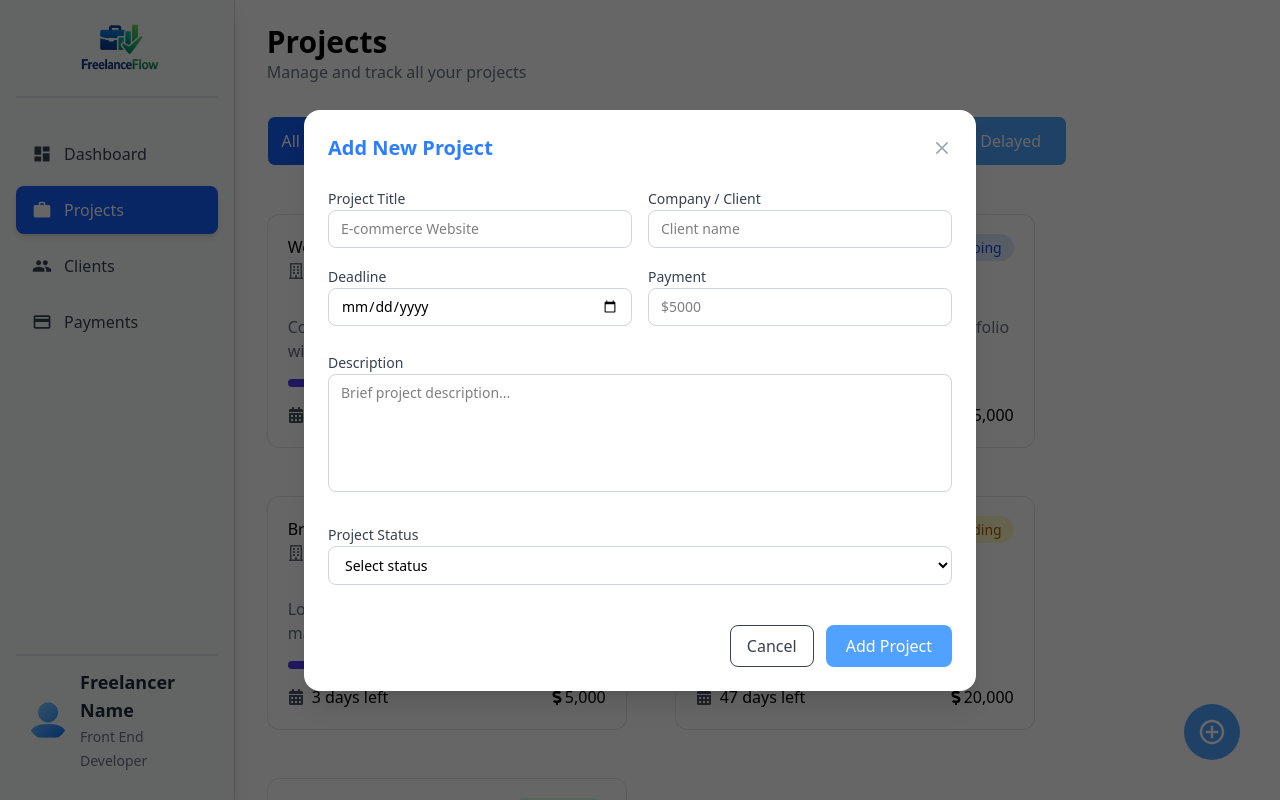
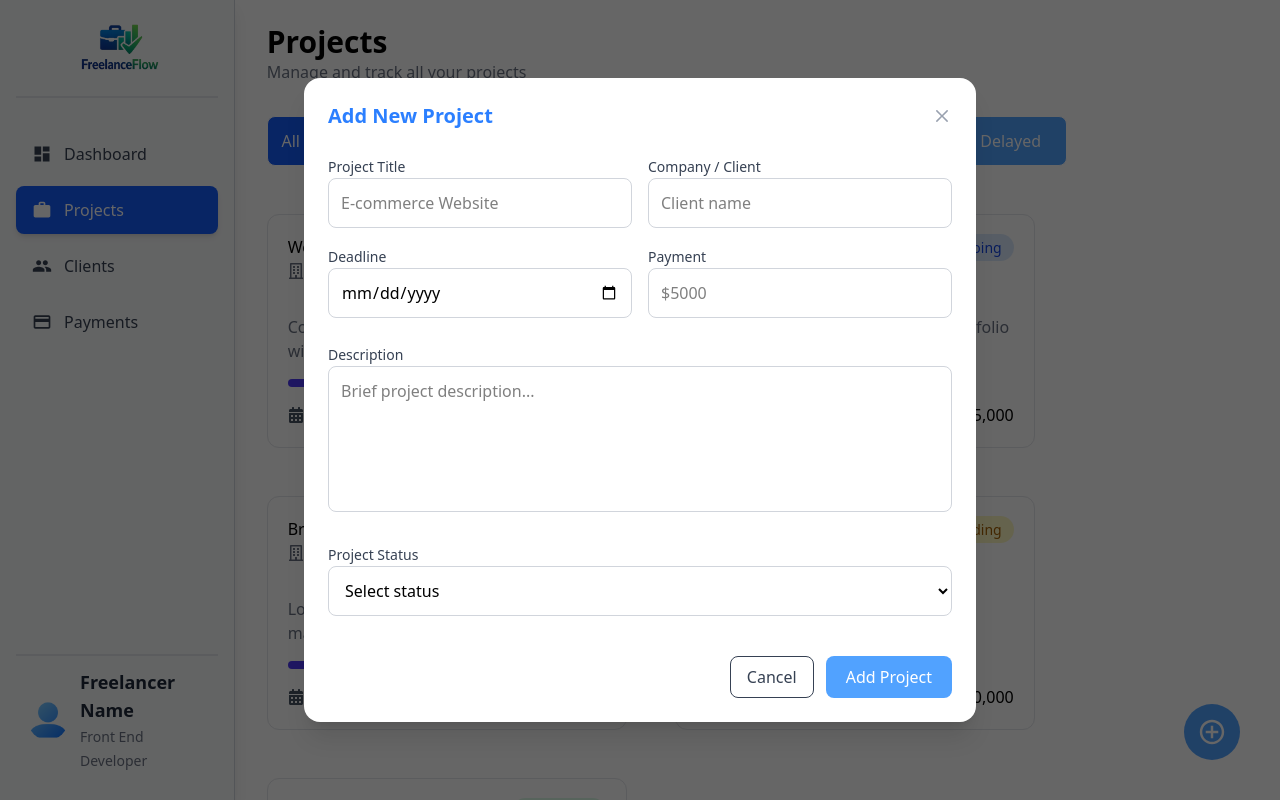
Before and after one commit to mohibkhan2001/Freelance-Flow, a React (Vite) app: page /projects in a window 1280 px wide. Both pictures are taken after a click on the element 1212 px from the left and 732 px from the top of the page. Shown: the top 800 px of the page. Built offline with nearby package versions, Linux system fonts and the light colour scheme.

Commit message:
design fix

```diff
--- a/src/components/projects/ProjectsAddForm.jsx
+++ b/src/components/projects/ProjectsAddForm.jsx
@@ -4,7 +4,7 @@ import { RxCross2 } from "react-icons/rx";
 
 const ProjectsAddForm = ({ setShowForm, setShowOverlay }) => {
   const inputStyle =
-    "w-full border border-gray-300 rounded-lg px-3 py-2 text-sm transition focus:outline-none focus:border-gray-500 ";
+    "w-full border border-gray-300 rounded-lg p-3 text-md transition focus:outline-none focus:border-gray-500 ";
 
   const labelStyle = "text-sm font-medium text-gray-700";
 
```
